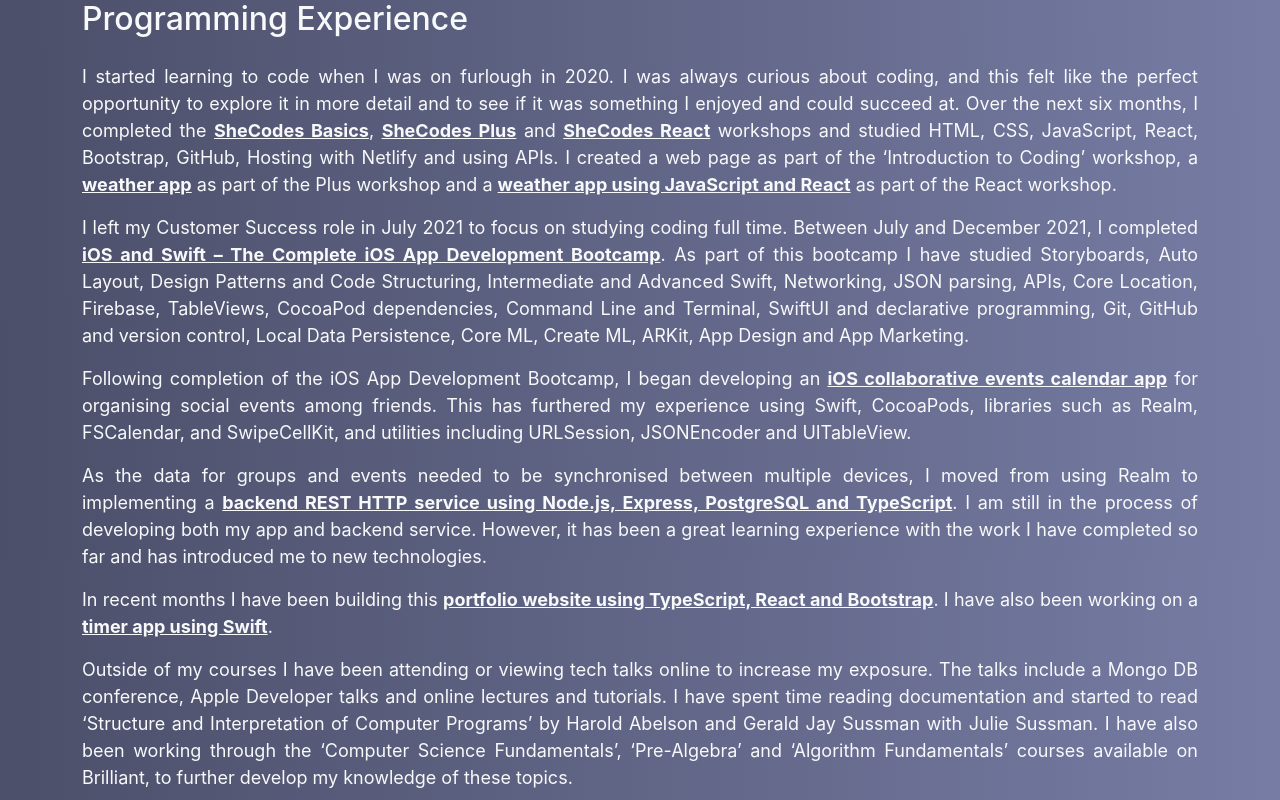
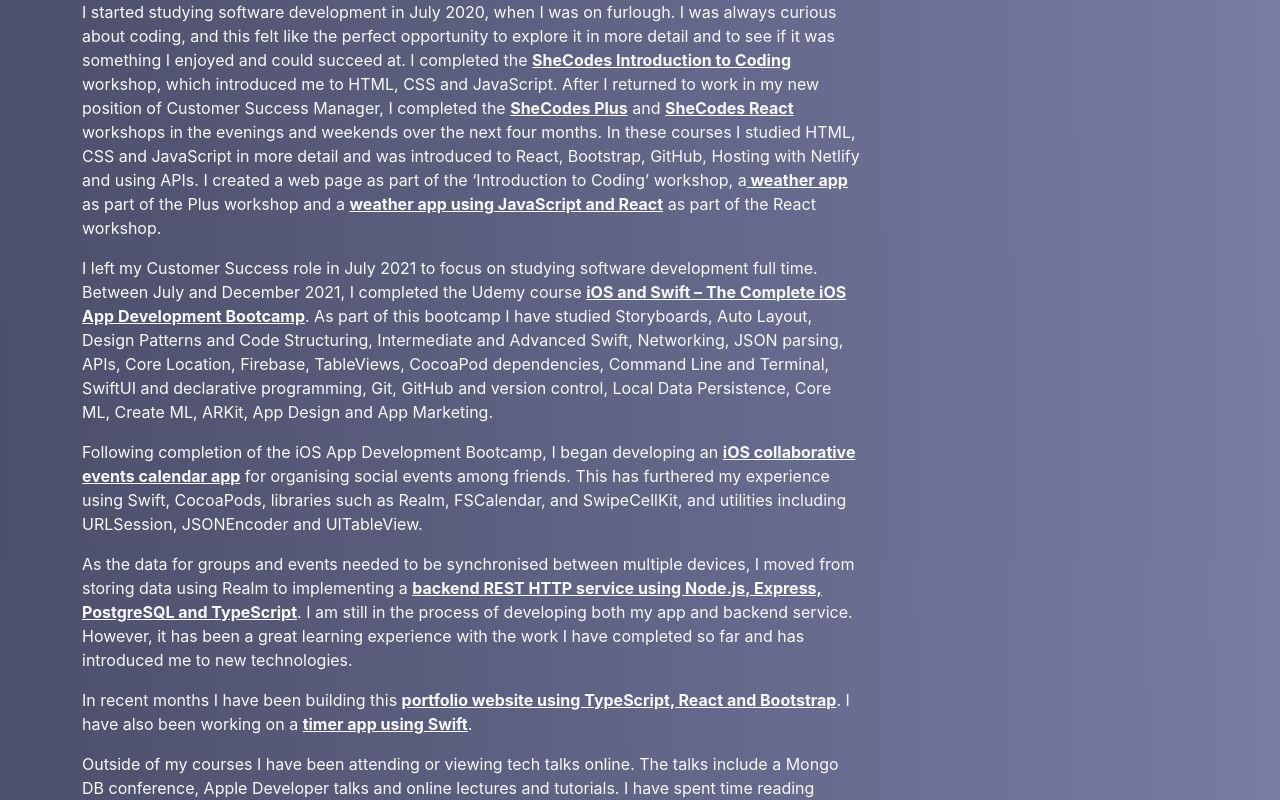
Before and after one commit to lucyjdev/portfolio-website, a React (Create React App) app: page /about in a window 1280 px wide. Shown: the part 240-1040 px from the top of the page. Built offline with nearby package versions, Linux system fonts and the light colour scheme.

Commit message:
Update 'About Me'

```diff
--- a/src/About.tsx
+++ b/src/About.tsx
@@ -9,18 +9,18 @@
       <div className="container">
         <h1 className="title">About Me</h1>
         <div className="about-title">
-          <h2>Programming Experience</h2>
           <div className="info-para">
             <p>
-              I started learning to code when I was on furlough in 2020. I was
-              always curious about coding, and this felt like the perfect
-              opportunity to explore it in more detail and to see if it was
-              something I enjoyed and could succeed at. Over the next six
-              months, I completed the{" "}
+              I started studying software development in July 2020, when I was
+              on furlough. I was always curious about coding, and this felt like
+              the perfect opportunity to explore it in more detail and to see if
+              it was something I enjoyed and could succeed at. I completed the{" "}
               <a className="link" href="https://www.shecodes.io/workshop">
-                SheCodes Basics
-              </a>
-              ,{" "}
+                SheCodes Introduction to Coding
+              </a>{" "}
+              workshop, which introduced me to HTML, CSS and JavaScript. After I
+              returned to work in my new position of Customer Success Manager, I
+              completed the{" "}
               <a className="link" href="https://www.shecodes.io/plus">
                 SheCodes Plus
               </a>{" "}
@@ -28,9 +28,11 @@
               <a className="link" href="https://www.shecodes.io/react">
                 SheCodes React
               </a>{" "}
-              workshops and studied HTML, CSS, JavaScript, React, Bootstrap,
-              GitHub, Hosting with Netlify and using APIs. I created a web page
-              as part of the ‘Introduction to Coding’ workshop, a
+              workshops in the evenings and weekends over the next four months.
+              In these courses I studied HTML, CSS and JavaScript in more detail
+              and was introduced to React, Bootstrap, GitHub, Hosting with
+              Netlify and using APIs. I created a web page as part of the
+              ‘Introduction to Coding’ workshop, a
               <a
                 className="link"
                 href="https://github.com/lucyj204/weather-app-project"
@@ -49,7 +51,8 @@
             </p>
             <p>
               I left my Customer Success role in July 2021 to focus on studying
-              coding full time. Between July and December 2021, I completed{" "}
+              software development full time. Between July and December 2021, I
+              completed the Udemy course{" "}
               <a
                 className="link"
                 href="https://www.udemy.com/course/ios-13-app-development-bootcamp/"
@@ -80,8 +83,8 @@
             </p>
             <p>
               As the data for groups and events needed to be synchronised
-              between multiple devices, I moved from using Realm to implementing
-              a{" "}
+              between multiple devices, I moved from storing data using Realm to
+              implementing a{" "}
               <a
                 className="link"
                 href="https://github.com/lucyj204/GroupEventsCalendarBackend"
@@ -110,18 +113,17 @@
             </p>
             <p>
               Outside of my courses I have been attending or viewing tech talks
-              online to increase my exposure. The talks include a Mongo DB
-              conference, Apple Developer talks and online lectures and
-              tutorials. I have spent time reading documentation and started to
-              read ‘Structure and Interpretation of Computer Programs’ by Harold
-              Abelson and Gerald Jay Sussman with Julie Sussman. I have also
-              been working through the ‘Computer Science Fundamentals’,
-              ‘Pre-Algebra’ and ‘Algorithm Fundamentals’ courses available on
-              Brilliant, to further develop my knowledge of these topics.
+              online. The talks include a Mongo DB conference, Apple Developer
+              talks and online lectures and tutorials. I have spent time reading
+              documentation and started to read ‘Structure and Interpretation of
+              Computer Programs’ by Harold Abelson and Gerald Jay Sussman with
+              Julie Sussman. I have also been working through the ‘Computer
+              Science Fundamentals’, ‘Pre-Algebra’ and ‘Algorithm Fundamentals’
+              courses available on Brilliant, to further develop my knowledge of
+              these topics.
             </p>
             <p>
-              For more information on my career and work experience please take
-              a look at my{" "}
+              For more information on my career and work experience please see my{" "}
               <a
                 className="link"
                 href="https://www.linkedin.com/in/lucy-joyce-597485166/"
--- a/src/App.css
+++ b/src/App.css
@@ -18,9 +18,7 @@
 
 .info-para {
   color: #f8f9fa;
-  text-align: justify;
-  font-size: large;
-  margin-top: 25px;
+  width: 70%;
 }
 
 .link {
@@ -54,7 +52,6 @@
 .nav-link:hover {
   color: #5f6384;
   background-color: #f8f9fa;
-  border-radius: 8px;
   box-shadow: 3px 3px 5px rgb(0 0 0 / 0.4);
   transition: ease-in-out 0.1s;
 }
```
